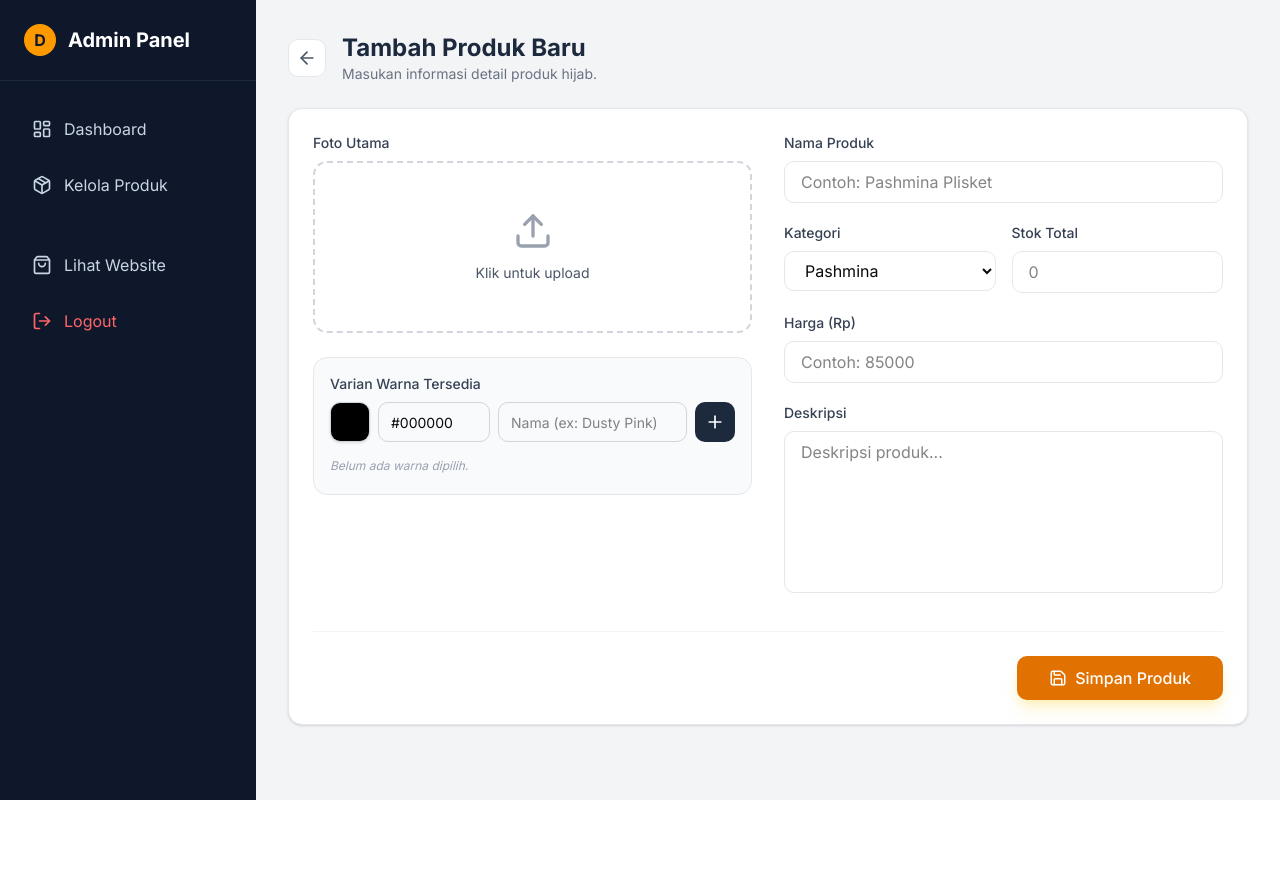
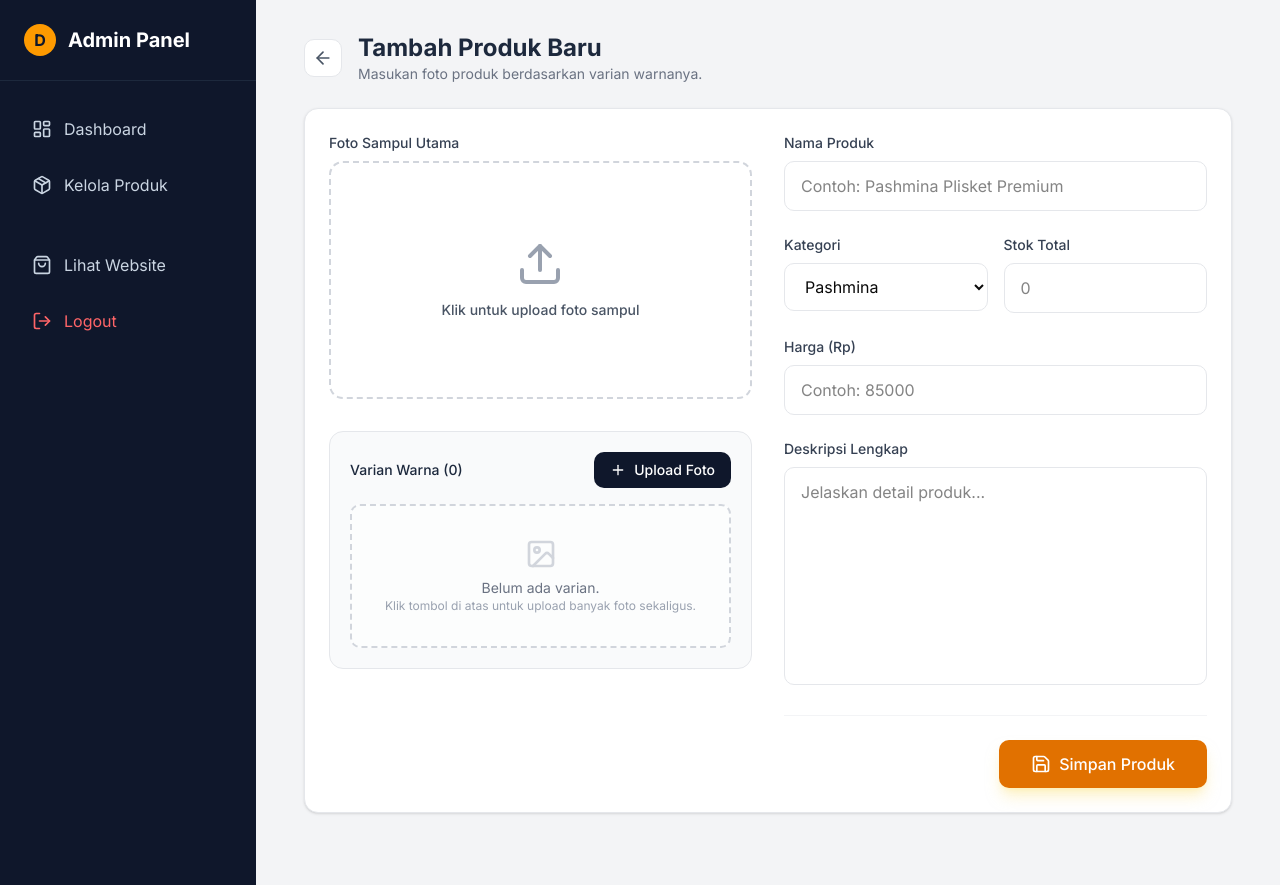
Before and after one commit to kawreenazzhra/deamoura-chatbot-ai, a Next.js app: page /admin/products/add in a window 1280 px wide. Before the commit the page ends 800 px from the top, so only its background shows below. Built offline with nearby package versions, Linux system fonts and the light colour scheme.

Commit message:
Perubahan tambah warna -> tambah gambar produk dengan warna berbeda

```diff
--- a/app/(admin)/admin/products/add/page.tsx
+++ b/app/(admin)/admin/products/add/page.tsx
@@ -1,26 +1,27 @@
 // src/app/(admin)/admin/products/add/page.tsx
 "use client";
 
-import { useState } from 'react';
+import { useState, useRef } from 'react';
 import { useRouter } from 'next/navigation';
-import { ArrowLeft, Upload, Save, X, Plus } from 'lucide-react';
+import { ArrowLeft, Upload, Save, X, Plus, Image as ImageIcon, Trash2 } from 'lucide-react';
 import Link from 'next/link';
 import Image from 'next/image';
 
-// Tipe data untuk warna
-interface ColorVariant {
+interface ProductVariant {
+  id: string; // Ubah ke string biar lebih aman pakai random ID
   name: string;
-  hex: string;
+  image: string;
 }
 
 export default function AddProductPage() {
   const router = useRouter();
   const [isLoading, setIsLoading] = useState(false);
+  const variantInputRef = useRef<HTMLInputElement>(null);
 
-  // State Gambar
-  const [imageBase64, setImageBase64] = useState<string>("");
+  // State Foto Utama
+  const [mainImage, setMainImage] = useState<string>("");
 
-  // State Utama Form
+  // State Form Utama
   const [formData, setFormData] = useState({
     name: '',
     category: 'Pashmina',
@@ -29,11 +30,10 @@ export default function AddProductPage() {
     description: '',
   });
 
-  // --- STATE BARU: Varian Warna ---
-  const [colors, setColors] = useState<ColorVariant[]>([]);
-  const [tempColor, setTempColor] = useState({ name: '', hex: '#000000' });
+  // State Varian
+  const [variants, setVariants] = useState<ProductVariant[]>([]);
 
-  // Fungsi Convert Gambar ke Base64
+  // --- HELPER: Convert File to Base64 ---
   const convertToBase64 = (file: File) => {
     return new Promise<string>((resolve, reject) => {
       const fileReader = new FileReader();
@@ -43,68 +43,88 @@ export default function AddProductPage() {
     });
   };
 
-  // Handle Input Text Biasa
+  // --- HANDLER FOTO UTAMA ---
+  const handleMainImageChange = async (e: React.ChangeEvent<HTMLInputElement>) => {
+    const file = e.target.files?.[0];
+    if (file) {
+      if (file.size > 2 * 1024 * 1024) return alert("Maksimal 2MB");
+      const base64 = await convertToBase64(file);
+      setMainImage(base64);
+    }
+  };
+
+  // --- HANDLER BULK UPLOAD VARIAN (BISA BANYAK) ---
+  const handleBulkVariantUpload = async (e: React.ChangeEvent<HTMLInputElement>) => {
+    const files = e.target.files;
+    if (!files || files.length === 0) return;
+
+    // Batasi jumlah file sekali upload biar gak nge-lag
+    if (files.length > 20) return alert("Maksimal upload 20 foto sekaligus.");
+
+    const newVariants: ProductVariant[] = [];
+    const fileArray = Array.from(files); // Ubah FileList jadi Array biasa
+
+    // Proses konversi semua file secara paralel
+    const promises = fileArray.map(async (file) => {
+        // Cek ukuran
+        if (file.size > 2 * 1024 * 1024) return null; // Skip file gede
+
+        const base64 = await convertToBase64(file);
+
+        // Ambil nama file, buang ekstensinya (.jpg/.png)
+        // Contoh: "dusty-pink.jpg" -> "dusty-pink"
+        const cleanName = file.name.replace(/\.[^/.]+$/, "").replace(/-/g, " ");
+
+        return {
+            id: Math.random().toString(36).substr(2, 9), // ID Unik Random
+            name: cleanName, // Nama otomatis dari nama file (bisa diedit nanti)
+            image: base64
+        };
+    });
+
+    // Tunggu semua selesai convert
+    const results = await Promise.all(promises);
+
+    // Filter yang null (gagal/kegedean) lalu masukkan ke state
+    const validResults = results.filter((v): v is ProductVariant => v !== null);
+
+    setVariants((prev) => [...prev, ...validResults]);
+
+    // Reset input file agar bisa upload file yang sama lagi kalau mau
+    if (variantInputRef.current) variantInputRef.current.value = "";
+  };
+
+  // Update Nama Varian (karena nama dari file mungkin jelek)
+  const updateVariantName = (id: string, newName: string) => {
+    setVariants(variants.map(v => v.id === id ? { ...v, name: newName } : v));
+  };
+
+  // Hapus Varian
+  const handleRemoveVariant = (id: string) => {
+    setVariants(variants.filter((v) => v.id !== id));
+  };
+
   const handleChange = (e: React.ChangeEvent<HTMLInputElement | HTMLTextAreaElement | HTMLSelectElement>) => {
     const { name, value } = e.target;
     setFormData((prev) => ({ ...prev, [name]: value }));
   };
 
-  // Handle Upload Gambar
-  const handleImageChange = async (e: React.ChangeEvent<HTMLInputElement>) => {
-    const file = e.target.files?.[0];
-    if (file) {
-      if (file.size > 2 * 1024 * 1024) {
-        alert("Ukuran gambar terlalu besar! Maksimal 2MB.");
-        return;
-      }
-      const base64String = await convertToBase64(file);
-      setImageBase64(base64String);
-    }
-  };
-
-  const removeImage = () => setImageBase64("");
-
-  // --- LOGIKA WARNA ---
-
-  // 1. Tambah Warna ke List
-  const handleAddColor = () => {
-    if (!tempColor.name.trim()) return alert("Nama warna tidak boleh kosong!");
-
-    // Cek duplikat
-    if (colors.some(c => c.name.toLowerCase() === tempColor.name.toLowerCase())) {
-        return alert("Warna ini sudah ada di daftar!");
-    }
-
-    setColors([...colors, tempColor]);
-    setTempColor({ name: '', hex: '#000000' }); // Reset input kecil
-  };
-
-  // 2. Hapus Warna dari List
-  const handleRemoveColor = (indexToRemove: number) => {
-    setColors(colors.filter((_, index) => index !== indexToRemove));
-  };
-
-  // Handle Submit Akhir
   const handleSubmit = async (e: React.FormEvent) => {
     e.preventDefault();
-
-    if (colors.length === 0) {
-        alert("Mohon masukan minimal satu varian warna!");
-        return;
-    }
+    if (!mainImage) return alert("Foto utama produk wajib diisi!");
+    if (variants.length === 0) return alert("Minimal masukan satu varian warna!");
 
     setIsLoading(true);
 
     const finalData = {
       ...formData,
       id: Date.now(),
-      image: imageBase64,
-      colors: colors, // Data warna ikut tersimpan disini
+      image: mainImage,
+      variants: variants,
     };
 
-    console.log("DATA LENGKAP SIAP SIMPAN:", finalData);
+    console.log("DATA BULK SIAP SIMPAN:", finalData);
 
-    // Simulasi Simpan ke LocalStorage
     const existingProducts = JSON.parse(localStorage.getItem('products') || '[]');
     existingProducts.push(finalData);
     localStorage.setItem('products', JSON.stringify(existingProducts));
@@ -117,7 +137,7 @@ export default function AddProductPage() {
   };
 
   return (
-    <div className="max-w-7xl mx-auto pb-10">
+    <div className="max-w-7xl mx-auto pb-10 px-4">
       {/* Header */}
       <div className="flex items-center gap-4 mb-6">
         <Link href="/admin/products" className="p-2 bg-white border border-gray-200 rounded-lg hover:bg-gray-50 transition-colors">
@@ -125,134 +145,114 @@ export default function AddProductPage() {
         </Link>
         <div>
           <h2 className="text-2xl font-bold text-slate-800">Tambah Produk Baru</h2>
-          <p className="text-gray-500 text-sm">Masukan informasi detail produk hijab.</p>
+          <p className="text-gray-500 text-sm">Masukan foto produk berdasarkan varian warnanya.</p>
         </div>
       </div>
 
       <form onSubmit={handleSubmit} className="bg-white rounded-xl shadow-sm border border-gray-200 p-6">
-        <div className="grid grid-cols-1 md:grid-cols-2 gap-8">
+        <div className="grid grid-cols-1 lg:grid-cols-2 gap-8">
 
-          {/* KOLOM KIRI: Foto & Warna */}
-          <div className="space-y-6">
+          {/* =======================
+              KOLOM KIRI: FOTO & VARIAN
+             ======================= */}
+          <div className="space-y-8">
 
-            {/* 1. Upload Gambar */}
+            {/* 1. FOTO UTAMA */}
             <div>
-                <label className="block text-sm font-medium text-gray-700 mb-2">Foto Utama</label>
-                <div className={`relative border-2 border-dashed rounded-xl p-4 flex flex-col items-center justify-center text-center transition-colors ${imageBase64 ? 'border-amber-500 bg-amber-50' : 'border-gray-300 hover:border-amber-400 hover:bg-gray-50'}`}>
-
-                    {imageBase64 ? (
-                        <div className="relative w-full aspect-square bg-gray-100 rounded-lg overflow-hidden group">
-                            <Image src={imageBase64} alt="Preview" fill className="object-cover" />
-                            <button type="button" onClick={removeImage} className="absolute top-2 right-2 bg-red-500 text-white p-1 rounded-full z-20 group-hover:opacity-100 transition-opacity">
-                                <X size={16} />
+                <label className="block text-sm font-medium text-gray-700 mb-2">Foto Sampul Utama</label>
+                <div className={`relative w-full aspect-video border-2 border-dashed rounded-xl flex flex-col items-center justify-center text-center overflow-hidden transition-colors ${mainImage ? 'border-amber-500 bg-amber-50' : 'border-gray-300 hover:border-amber-400 hover:bg-gray-50'}`}>
+                    {mainImage ? (
+                        <>
+                            <Image src={mainImage} alt="Cover" fill className="object-cover" />
+                            <button type="button" onClick={() => setMainImage("")} className="absolute top-3 right-3 bg-red-500 text-white p-2 rounded-full z-20 shadow-sm hover:bg-red-600 transition-colors">
+                                <X size={18} />
                             </button>
-                        </div>
+                        </>
                     ) : (
-                        <div className="py-8 w-full">
-                            <Upload className="w-10 h-10 text-gray-400 mx-auto mb-3" />
-                            <p className="text-sm text-gray-600">Klik untuk upload</p>
+                        <div className="p-6">
+                            <Upload className="w-12 h-12 text-gray-400 mx-auto mb-3" />
+                            <p className="text-sm text-gray-600 font-medium">Klik untuk upload foto sampul</p>
+                            <input type="file" accept="image/*" onChange={handleMainImageChange} className="absolute inset-0 w-full h-full opacity-0 cursor-pointer z-10" />
                         </div>
                     )}
+                </div>
+            </div>
 
+            {/* 2. BULK UPLOAD VARIAN (FITUR BARU) */}
+            <div className="bg-gray-50 p-5 rounded-xl border border-gray-200">
+                <div className="flex justify-between items-center mb-4">
+                    <label className="block text-sm font-medium text-slate-800">Varian Warna ({variants.length})</label>
+
+                    {/* Tombol Upload Banyak */}
+                    <div className="relative">
+                        <button type="button" className="bg-slate-900 text-white px-4 py-2 rounded-lg text-sm font-medium flex items-center gap-2 hover:bg-slate-800 transition-colors">
+                            <Plus size={16} />
+                            Upload Foto
+                        </button>
                         <input
                             type="file"
+                            multiple // <--- INI KUNCINYA (BISA PILIH BANYAK)
                             accept="image/*"
-                        onChange={handleImageChange}
-                        className="absolute inset-0 w-full h-full opacity-0 cursor-pointer z-10"
+                            ref={variantInputRef}
+                            onChange={handleBulkVariantUpload}
+                            className="absolute inset-0 w-full h-full opacity-0 cursor-pointer"
                         />
                     </div>
                 </div>
 
-            {/* 2. Input Varian Warna (DIPERBARUI) */}
-            <div className="bg-gray-50 p-4 rounded-xl border border-gray-200 relative z-0">
-                <label className="block text-sm font-medium text-gray-700 mb-2">Varian Warna Tersedia</label>
-
-                {/* LOGIKA FIX OFFSET:
-                   1. 'items-center' = Paksa rata tengah vertikal.
-                   2. Hapus 'py-2' dari input teks, ganti dengan 'h-10' (40px).
-                   3. Bungkus Color Picker dengan div agar bordernya konsisten dengan input teks.
-                */}
-                <div className="flex gap-2 mb-3 items-center h-10 flex-nowrap">
-
-                    {/* A. Picker Visual */}
-                    <div className="relative w-10 h-10 rounded-lg border border-gray-300 overflow-hidden flex-shrink-0 cursor-pointer shadow-sm hover:border-amber-500 transition-colors">
-                        <div className="absolute inset-0 w-full h-full" style={{ backgroundColor: tempColor.hex }} />
-                        <input
-                            type="color"
-                            value={tempColor.hex}
-                            onChange={(e) => setTempColor({...tempColor, hex: e.target.value})}
-                            className="absolute inset-0 w-[200%] h-[200%] -top-1/2 -left-1/2 opacity-0 cursor-pointer"
-                        />
+                {/* LIST VARIAN (GRID LAYOUT) */}
+                {variants.length === 0 ? (
+                    <div className="text-center py-8 border-2 border-dashed border-gray-300 rounded-lg bg-white/50">
+                        <ImageIcon className="w-8 h-8 text-gray-300 mx-auto mb-2" />
+                        <p className="text-sm text-gray-500">Belum ada varian.</p>
+                        <p className="text-xs text-gray-400">Klik tombol di atas untuk upload banyak foto sekaligus.</p>
                     </div>
-
-                    {/* B. Input Kode Hex */}
-                    <input
-                        type="text"
-                        value={tempColor.hex}
-                        onChange={(e) => {
-                            let val = e.target.value;
-                            if (!val.startsWith('#')) val = '#' + val.replace('#', '');
-                            if (val.length <= 7) setTempColor({ ...tempColor, hex: val });
-                        }}
-                        className="w-24 md:w-28 h-10 px-3 border border-gray-300 rounded-lg text-sm font-mono uppercase focus:ring-2 focus:ring-amber-500 outline-none flex-shrink-0"
-                        placeholder="#000000"
-                    />
-
-                    {/* C. Input Nama Warna (Ini yang akan memanjang otomatis) */}
-                    <input
-                        type="text"
-                        placeholder="Nama (ex: Dusty Pink)"
-                        value={tempColor.name}
-                        onChange={(e) => setTempColor({...tempColor, name: e.target.value})}
-                        className="flex-1 min-w-[100px] h-10 px-3 border border-gray-300 rounded-lg text-sm focus:ring-2 focus:ring-amber-500 outline-none"
-                        onKeyDown={(e) => e.key === 'Enter' && (e.preventDefault(), handleAddColor())}
-                    />
-
-                    {/* D. Tombol Tambah */}
+                ) : (
+                    <div className="grid grid-cols-2 gap-3 max-h-[400px] overflow-y-auto pr-1 custom-scrollbar">
+                        {variants.map((variant) => (
+                            <div key={variant.id} className="relative bg-white p-2 rounded-lg border border-gray-200 shadow-sm group hover:border-amber-400 transition-all">
+                                {/* Thumbnail */}
+                                <div className="relative w-full aspect-square rounded-md overflow-hidden bg-gray-100 mb-2">
+                                    <Image src={variant.image} alt={variant.name} fill className="object-cover" />
+                                    {/* Tombol Hapus per Item */}
                                     <button
                                         type="button"
-                        onClick={handleAddColor}
-                        className="h-10 w-10 bg-slate-800 text-white rounded-lg hover:bg-slate-700 transition-colors flex items-center justify-center flex-shrink-0"
+                                        onClick={() => handleRemoveVariant(variant.id)}
+                                        className="absolute top-1 right-1 bg-white/90 text-red-500 p-1.5 rounded-full opacity-0 group-hover:opacity-100 transition-opacity hover:bg-white"
                                     >
-                        <Plus size={20} />
+                                        <Trash2 size={14} />
                                     </button>
                                 </div>
 
-                {/* List Warna (Chips) */}
-                <div className="flex flex-wrap gap-2 min-h-[24px]">
-                    {colors.length === 0 && <p className="text-xs text-gray-400 italic pt-1">Belum ada warna dipilih.</p>}
-
-                    {colors.map((color, index) => (
-                        <div key={index} className="flex items-center gap-2 bg-white border border-gray-200 pl-2 pr-1 py-1 rounded-full shadow-sm animate-in fade-in zoom-in duration-200">
-                            <div className="w-4 h-4 rounded-full border border-gray-200 shadow-sm" style={{ backgroundColor: color.hex }}></div>
-                            <span className="text-sm text-gray-700 font-medium">
-                                {color.name} <span className="text-xs text-gray-400 font-normal ml-0.5">({color.hex})</span>
-                            </span>
-                            <button
-                                type="button"
-                                onClick={() => handleRemoveColor(index)}
-                                className="p-1 hover:bg-red-50 text-gray-400 hover:text-red-500 rounded-full transition-colors"
-                            >
-                                <X size={14} />
-                            </button>
+                                {/* Input Nama Warna (Bisa diedit) */}
+                                <input
+                                    type="text"
+                                    value={variant.name}
+                                    onChange={(e) => updateVariantName(variant.id, e.target.value)}
+                                    className="w-full text-xs font-medium text-center border border-transparent hover:border-gray-300 focus:border-amber-500 focus:bg-white bg-transparent rounded px-1 py-1 outline-none transition-all placeholder-gray-400"
+                                    placeholder="Nama Warna"
+                                />
                             </div>
                         ))}
                     </div>
+                )}
             </div>
 
           </div>
 
-          {/* KOLOM KANAN: Detail Produk */}
-          <div className="space-y-5">
+          {/* =======================
+              KOLOM KANAN: DETAIL INFO
+             ======================= */}
+          <div className="space-y-6">
             <div>
               <label className="block text-sm font-medium text-gray-700 mb-2">Nama Produk</label>
-              <input type="text" name="name" value={formData.name} onChange={handleChange} className="w-full px-4 py-2 border border-gray-200 rounded-lg focus:ring-2 focus:ring-amber-500 outline-none" placeholder="Contoh: Pashmina Plisket" required />
+              <input type="text" name="name" value={formData.name} onChange={handleChange} className="w-full px-4 py-3 border border-gray-200 rounded-lg focus:ring-2 focus:ring-amber-500 outline-none" placeholder="Contoh: Pashmina Plisket Premium" required />
             </div>
 
             <div className="grid grid-cols-2 gap-4">
               <div>
                 <label className="block text-sm font-medium text-gray-700 mb-2">Kategori</label>
-                <select name="category" value={formData.category} onChange={handleChange} className="w-full px-4 py-2 border border-gray-200 rounded-lg focus:ring-2 focus:ring-amber-500 outline-none bg-white">
+                <select name="category" value={formData.category} onChange={handleChange} className="w-full px-4 py-3 border border-gray-200 rounded-lg focus:ring-2 focus:ring-amber-500 outline-none bg-white">
                   <option value="Pashmina">Pashmina</option>
                   <option value="Segi Empat">Segi Empat</option>
                   <option value="Bergo">Bergo</option>
@@ -260,30 +260,29 @@ export default function AddProductPage() {
                   <option value="Sport">Sport</option>
                 </select>
               </div>
-
               <div>
                 <label className="block text-sm font-medium text-gray-700 mb-2">Stok Total</label>
-                <input type="number" name="stock" value={formData.stock} onChange={handleChange} className="w-full px-4 py-2 border border-gray-200 rounded-lg focus:ring-2 focus:ring-amber-500 outline-none" placeholder="0" />
+                <input type="number" name="stock" value={formData.stock} onChange={handleChange} className="w-full px-4 py-3 border border-gray-200 rounded-lg focus:ring-2 focus:ring-amber-500 outline-none" placeholder="0" />
               </div>
             </div>
 
             <div>
               <label className="block text-sm font-medium text-gray-700 mb-2">Harga (Rp)</label>
-              <input type="number" name="price" value={formData.price} onChange={handleChange} className="w-full px-4 py-2 border border-gray-200 rounded-lg focus:ring-2 focus:ring-amber-500 outline-none" placeholder="Contoh: 85000" />
+              <input type="number" name="price" value={formData.price} onChange={handleChange} className="w-full px-4 py-3 border border-gray-200 rounded-lg focus:ring-2 focus:ring-amber-500 outline-none" placeholder="Contoh: 85000" />
             </div>
 
             <div>
-              <label className="block text-sm font-medium text-gray-700 mb-2">Deskripsi</label>
-              <textarea name="description" value={formData.description} onChange={handleChange} rows={6} className="w-full px-4 py-2 border border-gray-200 rounded-lg focus:ring-2 focus:ring-amber-500 outline-none resize-none" placeholder="Deskripsi produk..."></textarea>
+              <label className="block text-sm font-medium text-gray-700 mb-2">Deskripsi Lengkap</label>
+              <textarea name="description" value={formData.description} onChange={handleChange} rows={8} className="w-full px-4 py-3 border border-gray-200 rounded-lg focus:ring-2 focus:ring-amber-500 outline-none resize-none" placeholder="Jelaskan detail produk..."></textarea>
             </div>
+
+            <div className="pt-6 border-t border-gray-100 flex justify-end">
+                <button type="submit" disabled={isLoading} className="w-full sm:w-auto px-8 py-3 bg-amber-600 hover:bg-amber-700 text-white font-medium rounded-lg transition-colors flex items-center justify-center gap-2 shadow-lg shadow-amber-200/50">
+                    {isLoading ? 'Menyimpan...' : <><Save size={20} /> Simpan Produk</>}
+                </button>
             </div>
           </div>
 
-        {/* Footer Action */}
-        <div className="mt-8 pt-6 border-t border-gray-100 flex justify-end">
-          <button type="submit" disabled={isLoading} className="px-8 py-2.5 bg-amber-600 hover:bg-amber-700 text-white font-medium rounded-lg transition-colors flex items-center gap-2 shadow-lg shadow-amber-200/50">
-            {isLoading ? 'Menyimpan...' : <><Save size={18} /> Simpan Produk</>}
-          </button>
         </div>
       </form>
     </div>
```
Lines whose indentation alone changed are shown as unchanged.
